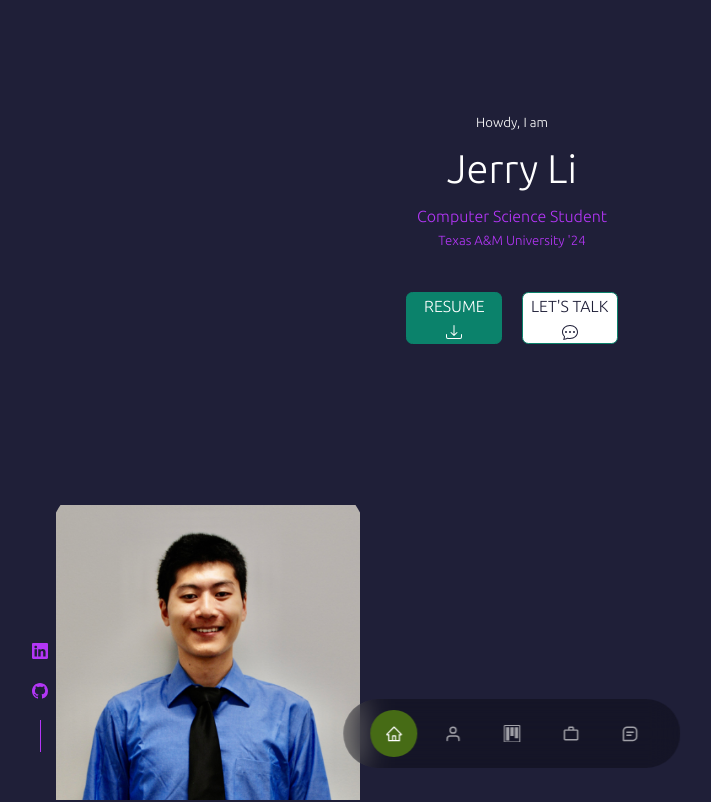
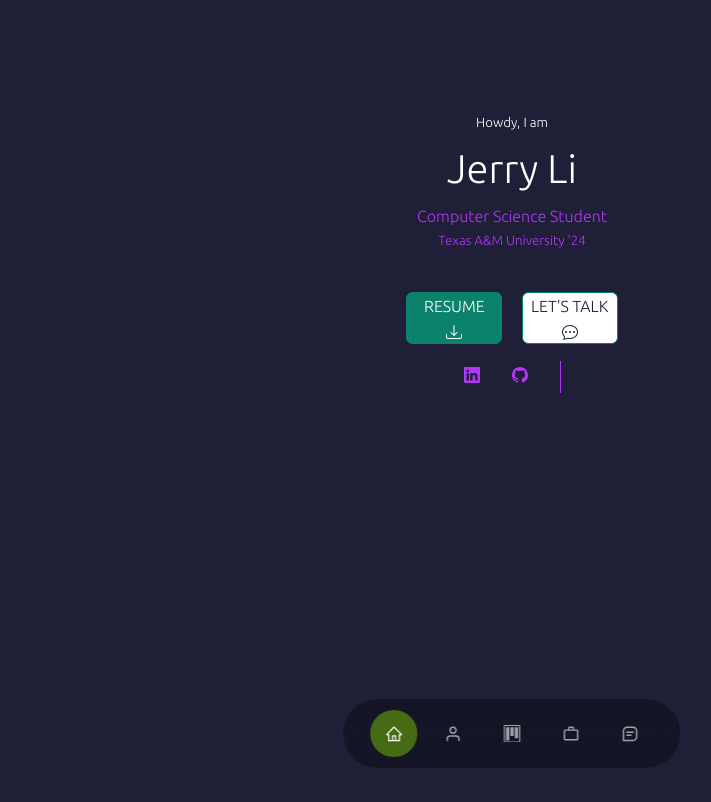
Before and after one commit to jerryli65/me, a React (Create React App) app: page / in a window 1280 px wide. Shown: the top 802 px of the page, without its empty margins (128-839 px from the left). Built offline with nearby package versions, Linux system fonts and the light colour scheme.

Commit message:
header remove img, realign icons

```diff
--- a/src/components/about/about.css
+++ b/src/components/about/about.css
@@ -15,7 +15,7 @@
 
 .about__me-image {
     border-radius: 2rem;
-    overflow: hidden;
+    overflow: visible;
     transform: rotate(10deg);
     transition: var(--transition);
 }
--- a/src/components/header/Header.jsx
+++ b/src/components/header/Header.jsx
@@ -1,7 +1,6 @@
 import React from "react";
 import "./header.css";
 import CallToAction from "./CallToAction.jsx";
-import ME from "../../assets/about-pic.png";
 import HeaderSocials from "./HeaderSocials";
 
 const Header = () => {
@@ -14,10 +13,6 @@ const Header = () => {
         <h5 className="text-light">Texas A&M University '24</h5>
         <CallToAction />
         <HeaderSocials />
-
-        <div className="me">
-          <img src={ME} alt="Self Portrait" />
-        </div>
       </div>
     </header>
   );
--- a/src/components/header/header.css
+++ b/src/components/header/header.css
@@ -23,12 +23,13 @@ header {
 /* SOCIALS */
 .header__socials {
     display: flex;
-    flex-direction: column;
     align-items: center;
-    gap: 0.8rem;
-    position: absolute;
+    justify-content: center;
+    gap: 2rem;
+
+    /* position: absolute;
     left: 0;
-    bottom: 3rem;
+    bottom: 3rem;  */
 }
 
 .header__socials::after {
```
